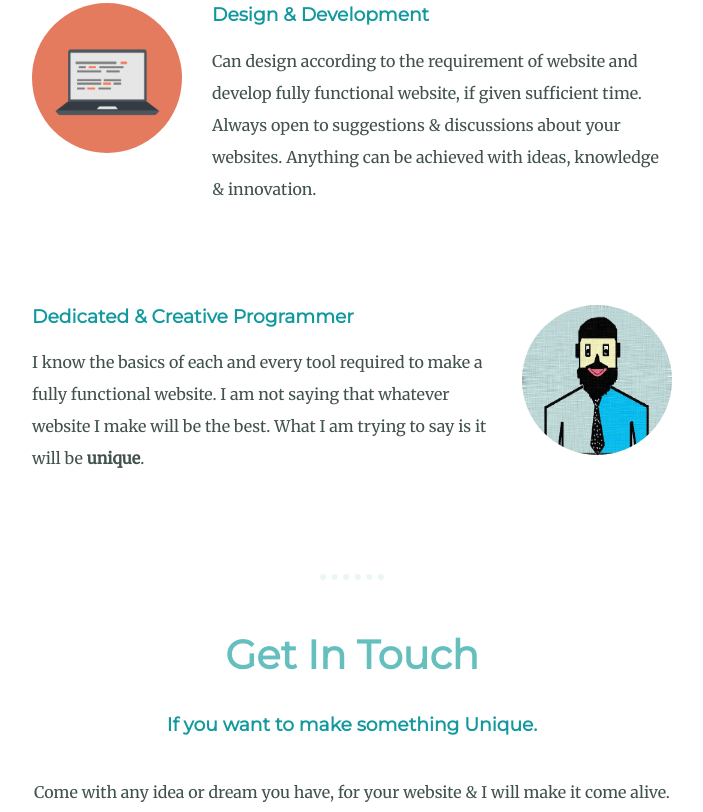
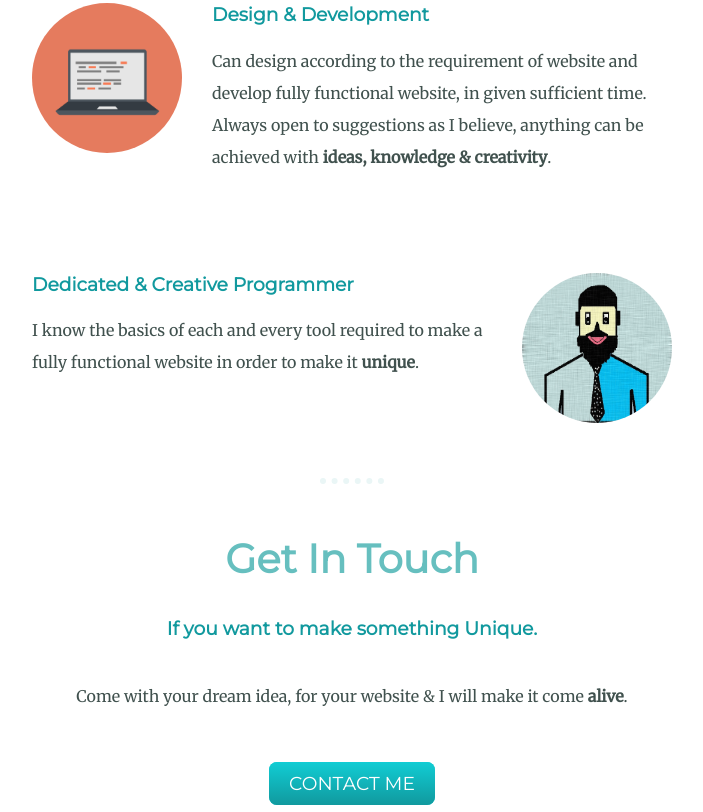
Before and after one commit to Dev-ASingh/official_website, a plain HTML site: page index.html in a window 1280 px wide. Shown: the part 1452-2264 px from the top of the page, without its empty margins (288-991 px from the left). Drawn offline with Linux system fonts and the light colour scheme.

Commit message:
content corection

```diff
--- a/index.html
+++ b/index.html
@@ -32,22 +32,21 @@
         <img class="picture-first picture" src="images/computer.png" alt="computer-img">
         <h3>Design & Development</h3>
         <p>Can design according to the requirement of website and develop fully functional website,
-          if given sufficient time. Always open to suggestions & discussions about your websites.
-          Anything can be achieved with ideas, knowledge & innovation.</p>
+          in given sufficient time. Always open to suggestions as I believe,
+          anything can be achieved with <strong>ideas, knowledge & creativity</strong>.</p>
       </div>
       <div class="skill-row">
         <img class="picture-second picture" src="images/picture.gif" alt="working-gif">
         <h3>Dedicated & Creative Programmer</h3>
-        <p>I know the basics of each and every tool required to make a fully functional website.
-          I am not saying that whatever website I make will be the best.
-          What I am trying to say is it will be <strong>unique</strong>.</p>
+        <p>I know the basics of each and every tool required to make a fully functional website
+          in order to make it <strong>unique</strong>.</p>
       </div>
     </div>
     <hr>
     <div class="contact-me">
       <h2>Get In Touch</h2>
       <h3>If you want to make something Unique.</h3>
-      <p class="contact-me-description">Come with any idea or dream you have, for your website & I will make it come alive.</p>
+      <p class="contact-me-description">Come with your dream idea, for your website & I will make it come <strong>alive</strong>.</p>
       <a class="btn" href="mailto:singh.96.768@gmail.com">CONTACT ME</a>
     </div>
   </div>
```
